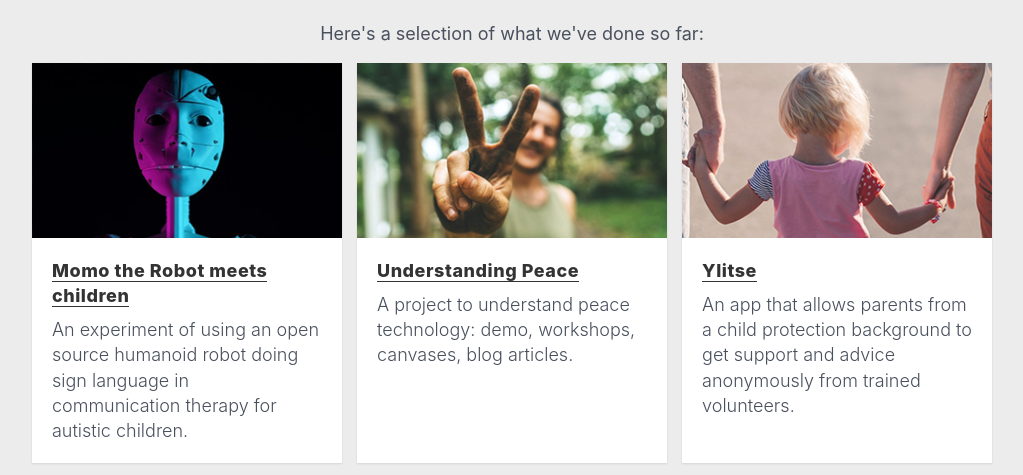
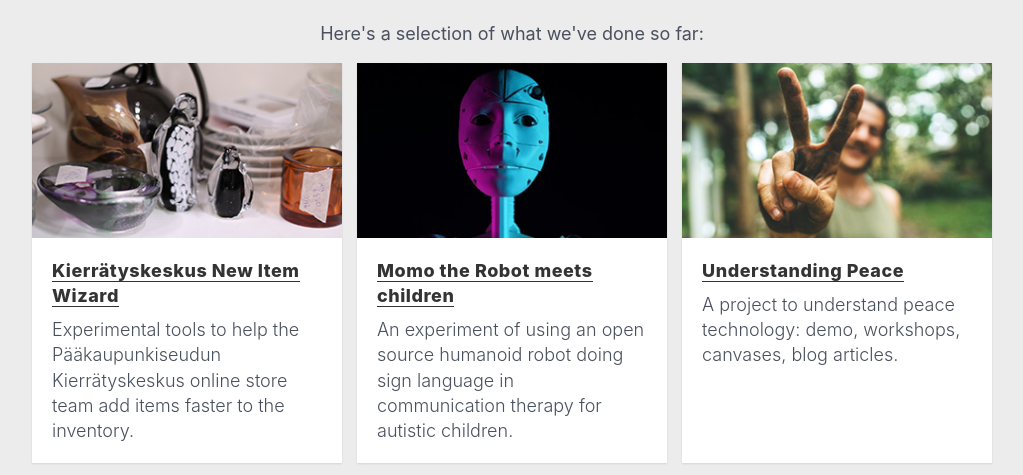
Before and after one commit to futurice/spiceprogram, a Jekyll site: the page built from chilicorn-fund/index.html, in a window 1280 px wide and 900 px high, scrolled down 663 px, cut to the strip 0-475 px from the top of the window. Shown: the whole strip, without its empty margins (128-1151 px from the left). Built offline with Jekyll 4.4.1, drawn with Linux system fonts in a browser that asks for light colours; nearby versions of some CDN libraries.

Commit message:
KK case linked from main page

```diff
--- a/chilicorn-fund/case-kierratyskeskus.html
+++ b/chilicorn-fund/case-kierratyskeskus.html
@@ -37,7 +37,7 @@ custom_js:
         <img src="{{ site.baseurl }}/assets/img/fund/kk/kk-store-entry.jpg" alt="" />
       </div>
       <p></p>
-      <p> Kierrätyskeskus (“Reuse Centre”) is a big social enterprise operating in the Helsinki metropolitan area. They resell stuff that people donate, while creating employment and education programs on sustainability.</p>
+      <p> Pääkaupunkiseudun Kierrätyskeskus (Metropolitan Area Reuse Centre) is a big social enterprise operating in the Helsinki metropolitan area. They resell stuff that people donate, while creating employment and education programs on sustainability.</p>
         <p>Kierrätyskeskus plays a key role in circulation of goods in Finland. In year 2017, they have returned into use over 4 milion items: 2,7 milion sold and 1,4 milion given out as free. The estimated quantity of material resources saved: 49,6 million kilos.</p>
 
       <!--<div class="image-row">
--- a/chilicorn-fund/index.html
+++ b/chilicorn-fund/index.html
@@ -42,6 +42,21 @@ custom_js:
   </div>
 
     <div class="container cards">
+    <article class="card">
+      <div class="card__inner">
+        <a href="{{ site.baseurl }}/chilicorn-fund/case-kierratyskeskus.html" class="card__cover">
+            <img src="{{ site.baseurl }}/assets/img/fund/kk-card.jpg" alt="">
+        </a>
+        <div class="card__body">
+          <div class="card__title">
+            <a href="{{ site.baseurl }}/chilicorn-fund/case-kierratyskeskus.html">Kierrätyskeskus New Item Wizard</a>
+          </div>
+          <p class="card__summary">
+            Experimental tools to help the Pääkaupunkiseudun Kierrätyskeskus online store team add items faster to the inventory.
+          </p>
+        </div>
+      </div>
+    </article>
     <article class="card">
       <div class="card__inner">
         <a href="https://www.futurice.com/blog/when-momo-the-robot-met-children/" class="card__cover">
```
Also changed, not shown: chilicorn-fund/index-fi.html (+15 -0 lines), assets/img/fund/kk-card.jpg (added).
